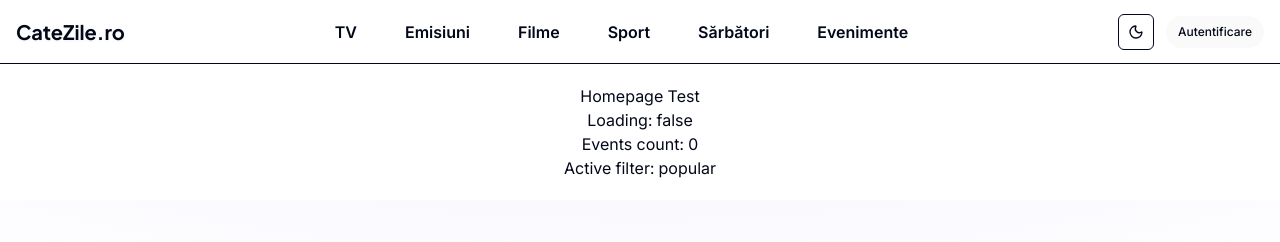
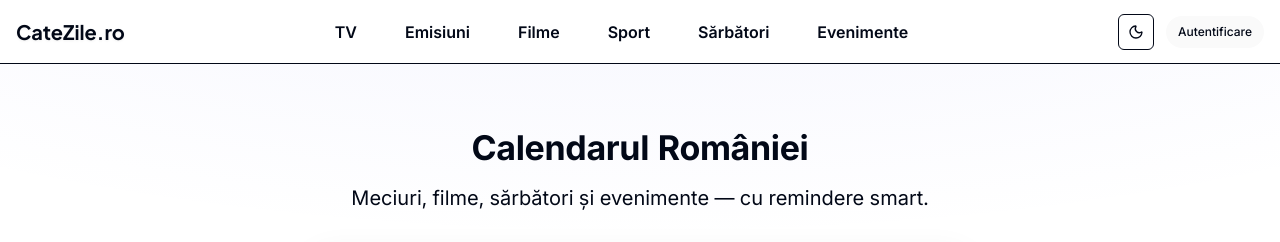
Before and after one commit to eccostachescu/catezile-dev, a React (Vite) app: page / in a window 1280 px wide. Shown: the top 242 px of the page. Built offline with nearby package versions, Linux system fonts and the light colour scheme; no server answers; the database is empty.

Commit message:
Fix: Ambiguous H1 locator
The Playwright test for the homepage is failing due to a strict mode violation. The locator `page.locator('h1')` is resolving to two elements, causing ambiguity. This commit aims to resolve this by making the locator more specific.

```diff
--- a/src/components/homepage/NewHomepage.tsx
+++ b/src/components/homepage/NewHomepage.tsx
@@ -411,12 +411,6 @@ export default function NewHomepage() {
 
   return (
     <main>
-      <div style={{ padding: '20px', textAlign: 'center' }}>
-        <h1>Homepage Test</h1>
-        <p>Loading: {loading ? 'true' : 'false'}</p>
-        <p>Events count: {events.length}</p>
-        <p>Active filter: {activeFilter}</p>
-      </div>
 
       {/* Hero Section with Search */}
       <HeroSearchNew
```
